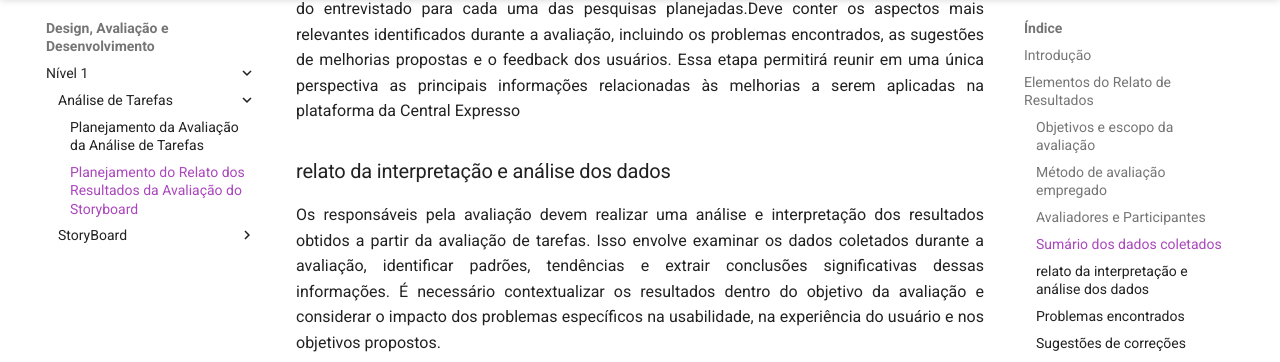
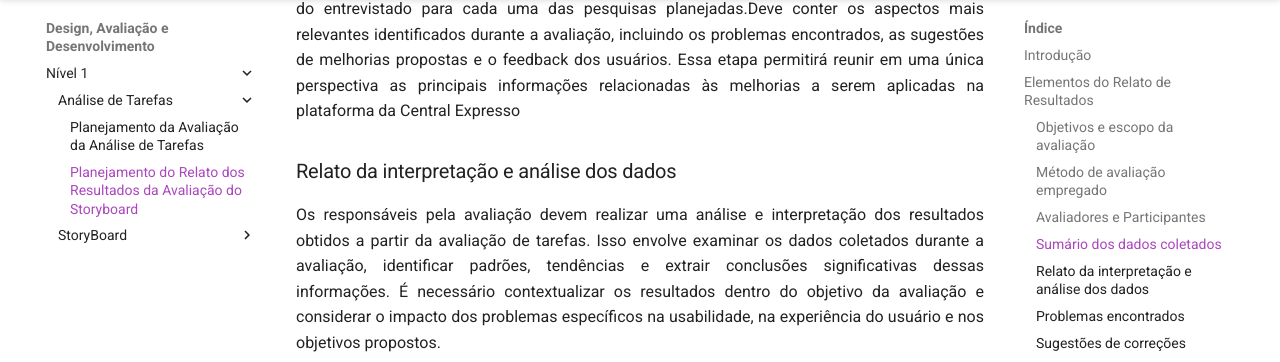
Before and after one commit to Interacao-Humano-Computador/2024.1-Grupo08, an MkDocs documentation site: the page built from docs/design_avaliacao/nivel_1/analise_tarefas/planejamento_resultados.md, in a window 1280 px wide and 900 px high, scrolled down 1098 px. Shown: the part 101-463 px from the top of the window. Built offline with MkDocs 1.6.1 and Material for MkDocs 9.7.7, drawn with Linux system fonts in a browser that asks for light colours.

```diff
--- a/docs/design_avaliacao/nivel_1/analise_tarefas/planejamento_resultados.md
+++ b/docs/design_avaliacao/nivel_1/analise_tarefas/planejamento_resultados.md
@@ -28,7 +28,7 @@ Dessa forma é dever do avaliador:
 
 A partir da execução da avaliação, os responsaveis pela avaliação devem registrar as respostas do entrevistado para cada uma das pesquisas planejadas.Deve conter os aspectos mais relevantes identificados durante a avaliação, incluindo os problemas encontrados, as sugestões de melhorias propostas e o feedback dos usuários. Essa etapa permitirá reunir em uma única perspectiva as principais informações relacionadas às melhorias a serem aplicadas na plataforma da Central Expresso
 
-### relato da interpretação e análise dos dados
+### Relato da interpretação e análise dos dados
 
 Os responsáveis pela avaliação devem realizar uma análise e interpretação dos resultados obtidos a partir da avaliação de tarefas. Isso envolve examinar os dados coletados durante a avaliação, identificar padrões, tendências e extrair conclusões significativas dessas informações. É necessário contextualizar os resultados dentro do objetivo da avaliação e considerar o impacto dos problemas específicos na usabilidade, na experiência do usuário e nos objetivos propostos.
 
```
